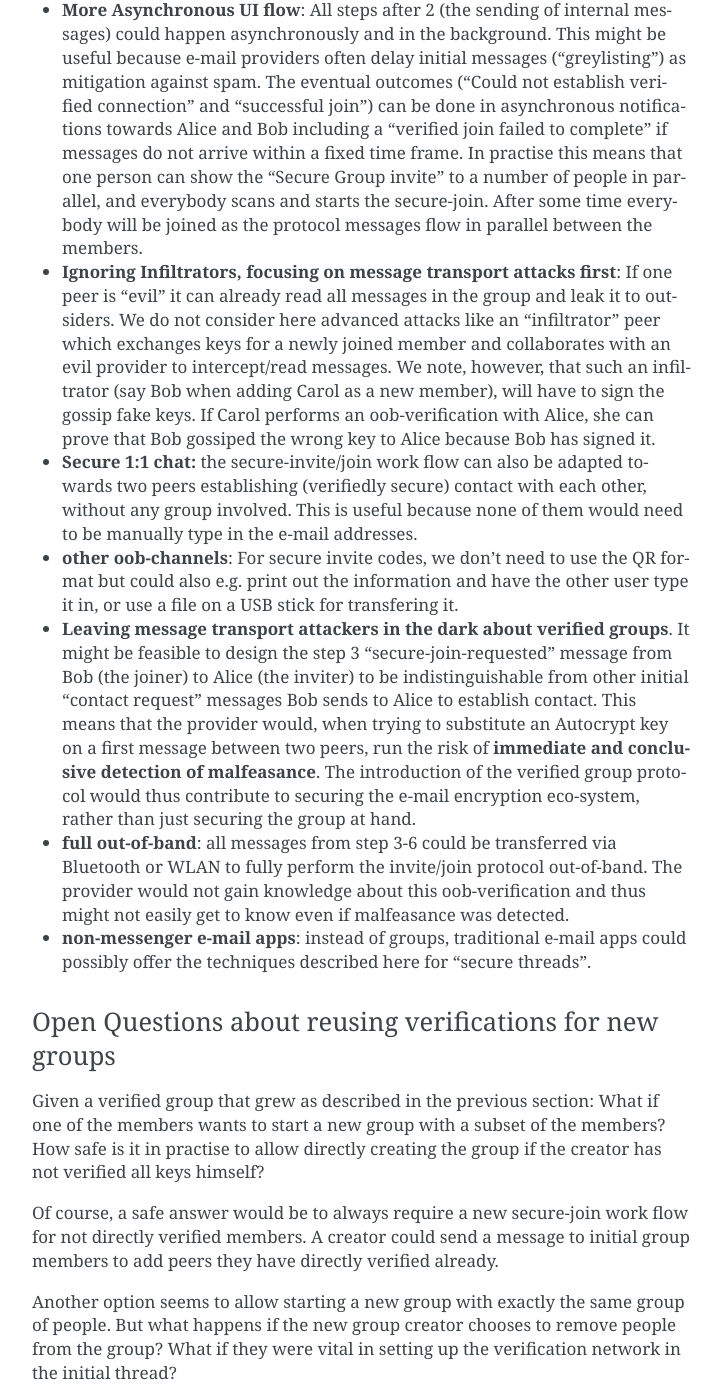
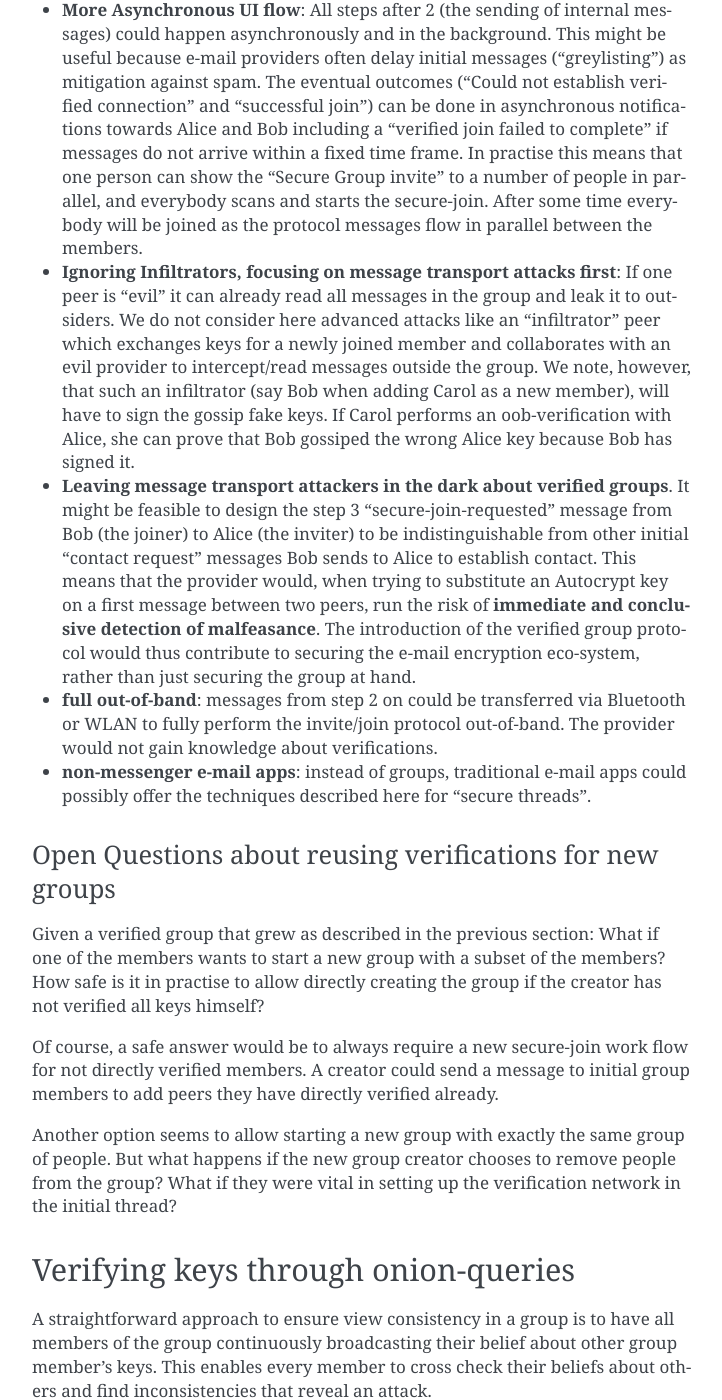
Before and after one commit to nextleap-project/countermitm, a Sphinx documentation site: the page built from source/new.rst, in a window 1280 px wide and 1400 px high, scrolled down 4632 px. Shown: the whole window, without its empty margins (388-1110 px from the left). Built offline with Sphinx 7.4.7, drawn with Linux system fonts in a browser that asks for light colours; some of the changed text lies outside the part shown.

Commit message:
strike superflous notes that are mentioned earlier already

```diff
--- a/source/new.rst
+++ b/source/new.rst
@@ -193,8 +193,8 @@ re-join the group.
 Joining a verified group ("secure-join")
 ~~~~~~~~~~~~~~~~~~~~~~~~~~~~~~~~~~~~~~~~
 
-The goal of the verified secure-join protocol is to let a new
-member Bob join a group that Alice created or is herself a member of.
+The goal of the secure-join protocol is to let a new
+member Bob join a verified group that Alice created or is herself a member of.
 The protocol re-uses the first five steps of the `establish-verified-contact`_
 protocol with the following modifications:
 
@@ -253,21 +253,11 @@ Notes on the verified group protocol
   read all messages in the group and leak it to outsiders. We do not consider here
   advanced attacks like an "infiltrator" peer which exchanges
   keys for a newly joined member and collaborates with an evil provider
-  to intercept/read messages.  We note, however, that such
+  to intercept/read messages outside the group.  We note, however, that such
   an infiltrator (say Bob when adding Carol as a new member), will have
   to sign the gossip fake keys. If Carol performs an oob-verification
-  with Alice, she can prove that Bob gossiped the wrong key to Alice
+  with Alice, she can prove that Bob gossiped the wrong Alice key
   because Bob has signed it.
-
-- **Secure 1:1 chat:** the secure-invite/join work flow can also be adapted towards
-  two peers establishing (verifiedly secure) contact with each
-  other, without any group involved.  This is useful because none
-  of them would need to be manually type in the e-mail addresses.
-
-- **other oob-channels**: For secure invite codes, we don't need to use
-  the QR format but could
-  also e.g. print out the information and have the other user
-  type it in, or use a file on a USB stick for transfering it.
 
 - **Leaving message transport attackers in the dark about verified
   groups**. It might be feasible to design the step 3 "secure-join-requested"
@@ -279,10 +269,9 @@ Notes on the verified group protocol
   group protocol would thus contribute to securing the e-mail encryption eco-system,
   rather than just securing the group at hand.
 
-- **full out-of-band**: all messages from step 3-6 could be transferred via
+- **full out-of-band**: messages from step 2 on could be transferred via
   Bluetooth or WLAN to fully perform the invite/join protocol out-of-band.
-  The provider would not gain knowledge about this oob-verification
-  and thus might not easily get to know even if malfeasance was detected.
+  The provider would not gain knowledge about verifications.
 
 - **non-messenger e-mail apps**: instead of groups, traditional e-mail apps could
   possibly offer the techniques described here for "secure threads".
```
